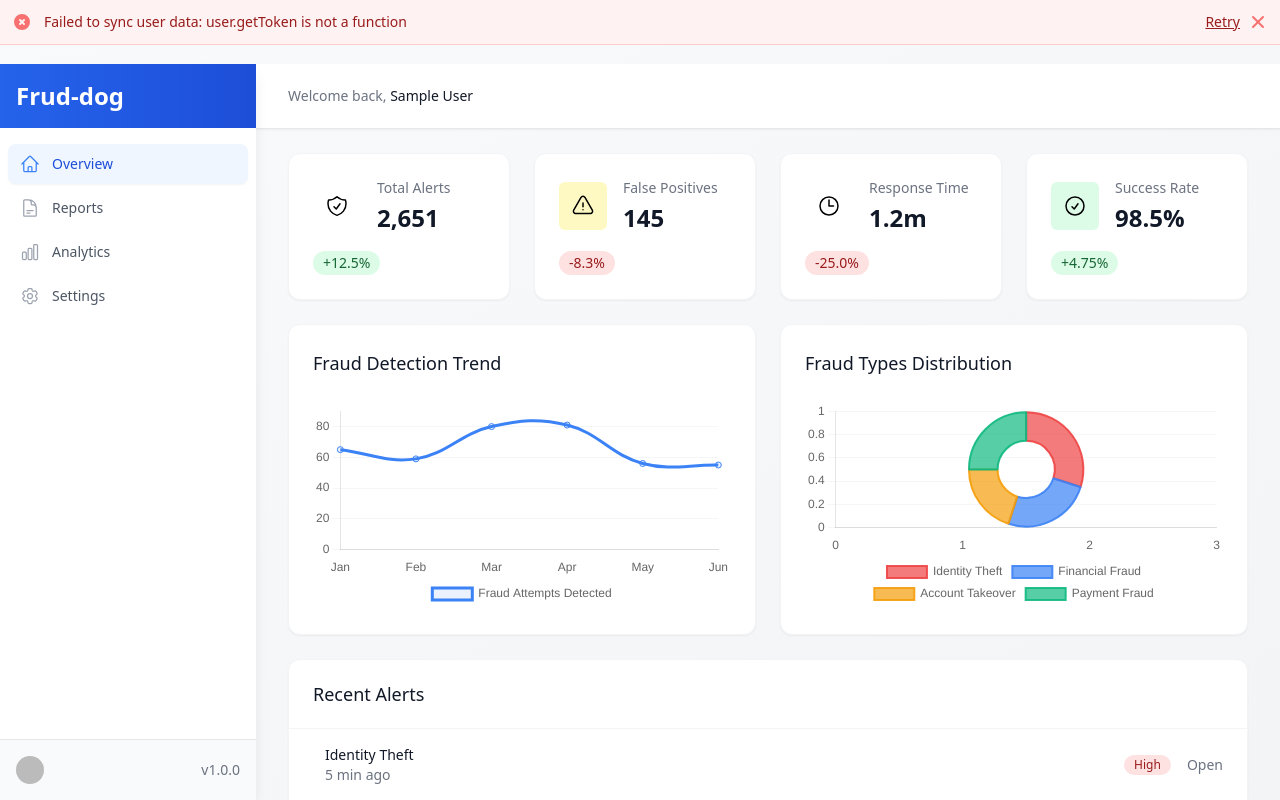
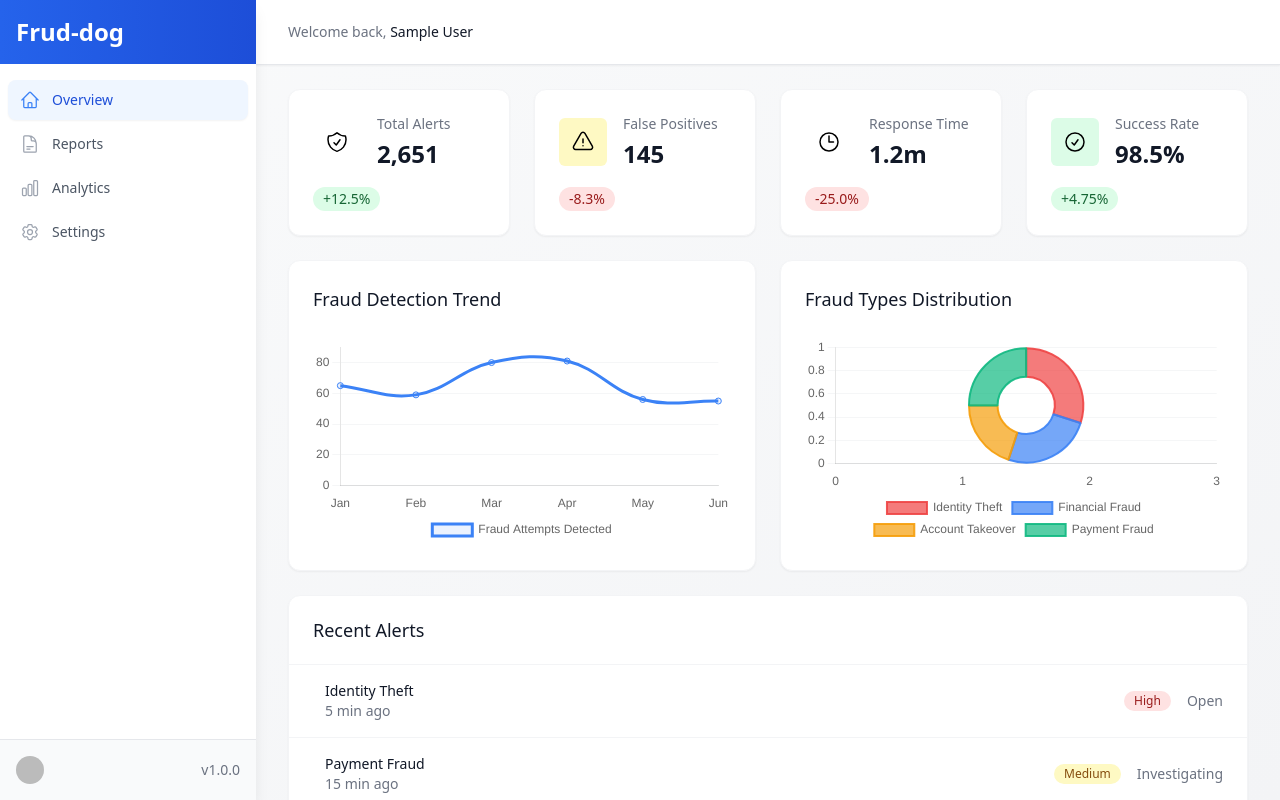
Before and after one commit to moelak/fraudog-app, a React (Vite) app: page /dashboard in a window 1280 px wide. Built offline with nearby package versions, Linux system fonts and the light colour scheme; no server answers; sample sign-in values are in the browser's storage; some icons are missing.

Commit message:
Remove authsync functionality

```diff
--- a/src/components/AuthLayout/AuthLayout.tsx
+++ b/src/components/AuthLayout/AuthLayout.tsx
@@ -1,5 +1,5 @@
 import { observer } from 'mobx-react-lite';
-import { useAuthSync } from '../../hooks/useAuthSync';
+import { useUser } from '@clerk/clerk-react';
 import { authLayoutStore } from './AuthLayoutStore';
 
 interface AuthLayoutProps {
@@ -7,7 +7,7 @@ interface AuthLayoutProps {
 }
 
 const AuthLayout = observer(({ children }: AuthLayoutProps) => {
-  const { user, isLoaded } = useAuthSync();
+  const { user, isLoaded } = useUser();
 
   // Update store with user data
   if (isLoaded && user && !authLayoutStore.isUserSynced) {
--- a/src/components/AuthLayout/AuthLayoutStore.ts
+++ b/src/components/AuthLayout/AuthLayoutStore.ts
@@ -12,7 +12,6 @@ interface User {
 export class AuthLayoutStore {
   user: User | null = null;
   isUserSynced = false;
-  syncError: string | null = null;
 
   constructor() {
     makeAutoObservable(this);
@@ -26,14 +25,9 @@ export class AuthLayoutStore {
     this.isUserSynced = synced;
   }
 
-  setSyncError(error: string | null) {
-    this.syncError = error;
-  }
-
   clearUser() {
     this.user = null;
     this.isUserSynced = false;
-    this.syncError = null;
   }
 
   get fullName() {
--- a/src/components/Dashboard/Dashboard.tsx
+++ b/src/components/Dashboard/Dashboard.tsx
@@ -12,11 +12,9 @@ import Reports from '../Reports/Reports';
 import Settings from '../Settings/Settings';
 import { dashboardStore } from './DashboardStore';
 import { authLayoutStore } from '../AuthLayout/AuthLayoutStore';
-import { useUserSync } from '../../hooks/useUserSync';
 
 const Dashboard = observer(() => {
   const location = useLocation();
-  const { error: syncError, retrySync } = useUserSync();
 
   const navigation = [
     { name: 'Overview', href: '/dashboard', icon: HomeIcon },
@@ -27,42 +25,8 @@ const Dashboard = observer(() => {
 
   return (
     <div className="flex h-screen bg-gradient-to-br from-gray-50 to-gray-100 overflow-hidden">
-      {/* Sync Error Banner */}
-      {syncError && (
-        <div className="fixed top-0 left-0 right-0 z-50 bg-red-50 border-b border-red-200 p-3">
-          <div className="flex items-center justify-between max-w-7xl mx-auto">
-            <div className="flex items-center">
-              <div className="flex-shrink-0">
-                <svg className="h-5 w-5 text-red-400" viewBox="0 0 20 20" fill="currentColor">
-                  <path fillRule="evenodd" d="M10 18a8 8 0 100-16 8 8 0 000 16zM8.707 7.293a1 1 0 00-1.414 1.414L8.586 10l-1.293 1.293a1 1 0 101.414 1.414L10 11.414l1.293 1.293a1 1 0 001.414-1.414L11.414 10l1.293-1.293a1 1 0 00-1.414-1.414L10 8.586 8.707 7.293z" clipRule="evenodd" />
-                </svg>
-              </div>
-              <div className="ml-3">
-                <p className="text-sm text-red-800">
-                  Failed to sync user data: {syncError}
-                </p>
-              </div>
-            </div>
-            <div className="flex items-center gap-2">
-              <button
-                onClick={retrySync}
-                className="text-sm text-red-800 hover:text-red-900 underline"
-              >
-                Retry
-              </button>
-              <button className="text-red-400 hover:text-red-500">
-                <span className="sr-only">Dismiss</span>
-                <svg className="h-5 w-5" viewBox="0 0 20 20" fill="currentColor">
-                  <path fillRule="evenodd" d="M4.293 4.293a1 1 0 011.414 0L10 8.586l4.293-4.293a1 1 0 111.414 1.414L11.414 10l4.293 4.293a1 1 0 01-1.414 1.414L10 11.414l-4.293 4.293a1 1 0 01-1.414-1.414L8.586 10 4.293 5.707a1 1 0 010-1.414z" clipRule="evenodd" />
-                </svg>
-              </button>
-            </div>
-          </div>
-        </div>
-      )}
-
       {/* Sidebar */}
-      <div className={`fixed inset-y-0 left-0 z-40 w-64 bg-white shadow-lg transform ${dashboardStore.isSidebarOpen ? 'translate-x-0' : '-translate-x-full'} transition-transform duration-300 ease-in-out lg:relative lg:translate-x-0 ${syncError ? 'mt-16' : ''}`}>
+      <div className={`fixed inset-y-0 left-0 z-40 w-64 bg-white shadow-lg transform ${dashboardStore.isSidebarOpen ? 'translate-x-0' : '-translate-x-full'} transition-transform duration-300 ease-in-out lg:relative lg:translate-x-0`}>
         <div className="flex h-full flex-col">
           <div className="flex h-16 items-center justify-between px-4 bg-gradient-to-r from-blue-600 to-blue-700">
             <span className="text-2xl font-bold text-white">Frud-dog</span>
@@ -108,7 +72,7 @@ const Dashboard = observer(() => {
 
       {/* Main content */}
       <div className="flex-1 flex flex-col overflow-hidden">
-        <div className={`sticky top-0 z-10 bg-white border-b border-gray-200 shadow-sm ${syncError ? 'mt-16' : ''}`}>
+        <div className="sticky top-0 z-10 bg-white border-b border-gray-200 shadow-sm">
           <div className="flex h-16 items-center justify-between px-4 sm:px-6 lg:px-8">
             <button
               className="text-gray-500 lg:hidden"
--- a/src/hooks/useAuthSync.ts
+++ /dev/null
@@ -1,62 +0,0 @@
-import { useEffect } from 'react';
-import { useUser } from '@clerk/clerk-react';
-
-interface CreateUserPayload {
-  clerkId: string;
-  email: string;
-  firstName?: string;
-  lastName?: string;
-  imageUrl?: string;
-  username?: string;
-}
-
-export const useAuthSync = () => {
-  const { user, isLoaded } = useUser();
-
-  useEffect(() => {
-    console.log("user=>", user)
-    const syncUserWithBackend = async () => {
-      if (!user || !isLoaded) return;
-
-      try {
-        const payload: CreateUserPayload = {
-          clerkId: user.id,
-          email: user.primaryEmailAddress?.emailAddress || '',
-          firstName: user.firstName || undefined,
-          lastName: user.lastName || undefined,
-          imageUrl: user.imageUrl || undefined,
-          username: user.username || undefined,
-        };
-
-        // Only sync if we have essential data
-        if (!payload.email) {
-          console.warn('User email not available, skipping backend sync');
-          return;
-        }
-
-        const response = await fetch('/api/users/sync', {
-          method: 'POST',
-          headers: {
-            'Content-Type': 'application/json',
-            'Authorization': `Bearer ${await user.getToken()}`,
-          },
-          body: JSON.stringify(payload),
-        });
-
-        if (!response.ok) {
-          throw new Error(`Failed to sync user: ${response.statusText}`);
-        }
-
-        const result = await response.json();
-        console.log('User synced successfully:', result);
-      } catch (error) {
-        console.error('Error syncing user with backend:', error);
-        // You might want to show a toast notification here
-      }
-    };
-
-    syncUserWithBackend();
-  }, [user, isLoaded]);
-
-  return { user, isLoaded };
-};
--- a/src/hooks/useUserSync.ts
+++ /dev/null
@@ -1,74 +0,0 @@
-import { useEffect, useState } from 'react';
-import { useUser } from '@clerk/clerk-react';
-import { userService } from '../services/userService';
-
-interface SyncState {
-  isLoading: boolean;
-  error: string | null;
-  isSuccess: boolean;
-}
-
-export const useUserSync = () => {
-  const { user, isLoaded } = useUser();
-  const [syncState, setSyncState] = useState<SyncState>({
-    isLoading: false,
-    error: null,
-    isSuccess: false,
-  });
-
-  useEffect(() => {
-    const syncUserWithBackend = async () => {
-      if (!user || !isLoaded || syncState.isSuccess) return;
-
-      setSyncState(prev => ({ ...prev, isLoading: true, error: null }));
-
-      try {
-        const token = await user.getToken();
-
-        const payload = {
-          clerkId: user.id,
-          email: user.primaryEmailAddress?.emailAddress || '',
-          firstName: user.firstName || undefined,
-          lastName: user.lastName || undefined,
-          imageUrl: user.imageUrl || undefined,
-          username: user.username || undefined,
-        };
-
-        if (!payload.email) {
-          throw new Error('User email not available');
-        }
-
-        await userService.syncUser(payload, token);
-
-        setSyncState({
-          isLoading: false,
-          error: null,
-          isSuccess: true,
-        });
-
-        console.log('User synced successfully with backend');
-      } catch (error) {
-        const errorMessage = error instanceof Error ? error.message : 'Unknown error occurred';
-        setSyncState({
-          isLoading: false,
-          error: errorMessage,
-          isSuccess: false,
-        });
-        console.error('Error syncing user with backend:', error);
-      }
-    };
-
-    syncUserWithBackend();
-  }, [user, isLoaded, syncState.isSuccess]);
-
-  const retrySync = () => {
-    setSyncState(prev => ({ ...prev, isSuccess: false }));
-  };
-
-  return {
-    ...syncState,
-    retrySync,
-    user,
-    isLoaded,
-  };
-};
--- a/src/services/userService.ts
+++ /dev/null
@@ -1,76 +0,0 @@
-interface CreateUserPayload {
-  clerkId: string;
-  email: string;
-  firstName?: string;
-  lastName?: string;
-  imageUrl?: string;
-  username?: string;
-}
-
-interface UserResponse {
-  id: string;
-  clerkId: string;
-  email: string;
-  firstName?: string;
-  lastName?: string;
-  imageUrl?: string;
-  username?: string;
-  createdAt: string;
-  updatedAt: string;
-}
-
-class UserService {
-private baseUrl = 'https://your-api-domain.com/api/users';
-
-
-  async syncUser(payload: CreateUserPayload, token: string): Promise<UserResponse> {
-    const response = await fetch(`${this.baseUrl}/sync`, {
-      method: 'POST',
-      headers: {
-        'Content-Type': 'application/json',
-        'Authorization': `Bearer ${token}`,
-      },
-      body: JSON.stringify(payload),
-    });
-
-    if (!response.ok) {
-      const errorData = await response.json().catch(() => ({}));
-      throw new Error(errorData.message || `HTTP ${response.status}: ${response.statusText}`);
-    }
-
-    return response.json();
-  }
-
-  async getUserProfile(clerkId: string, token: string): Promise<UserResponse> {
-    const response = await fetch(`${this.baseUrl}/${clerkId}`, {
-      headers: {
-        'Authorization': `Bearer ${token}`,
-      },
-    });
-
-    if (!response.ok) {
-      throw new Error(`Failed to fetch user profile: ${response.statusText}`);
-    }
-
-    return response.json();
-  }
-
-  async updateUserProfile(clerkId: string, updates: Partial<CreateUserPayload>, token: string): Promise<UserResponse> {
-    const response = await fetch(`${this.baseUrl}/${clerkId}`, {
-      method: 'PATCH',
-      headers: {
-        'Content-Type': 'application/json',
-        'Authorization': `Bearer ${token}`,
-      },
-      body: JSON.stringify(updates),
-    });
-
-    if (!response.ok) {
-      throw new Error(`Failed to update user profile: ${response.statusText}`);
-    }
-
-    return response.json();
-  }
-}
-
-export const userService = new UserService();
```
